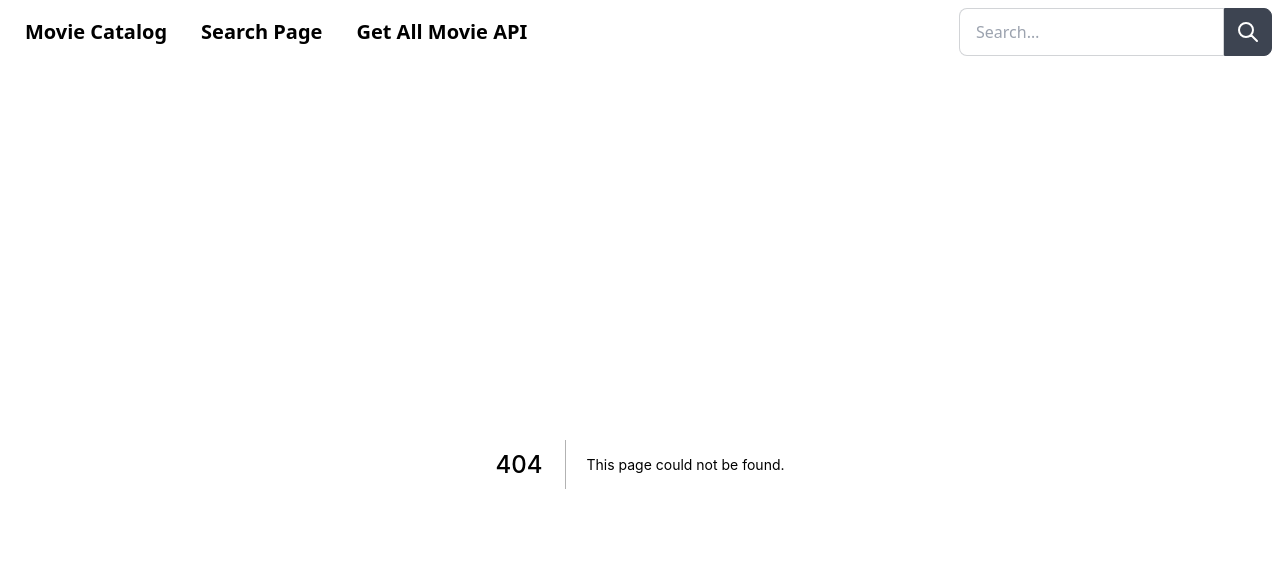
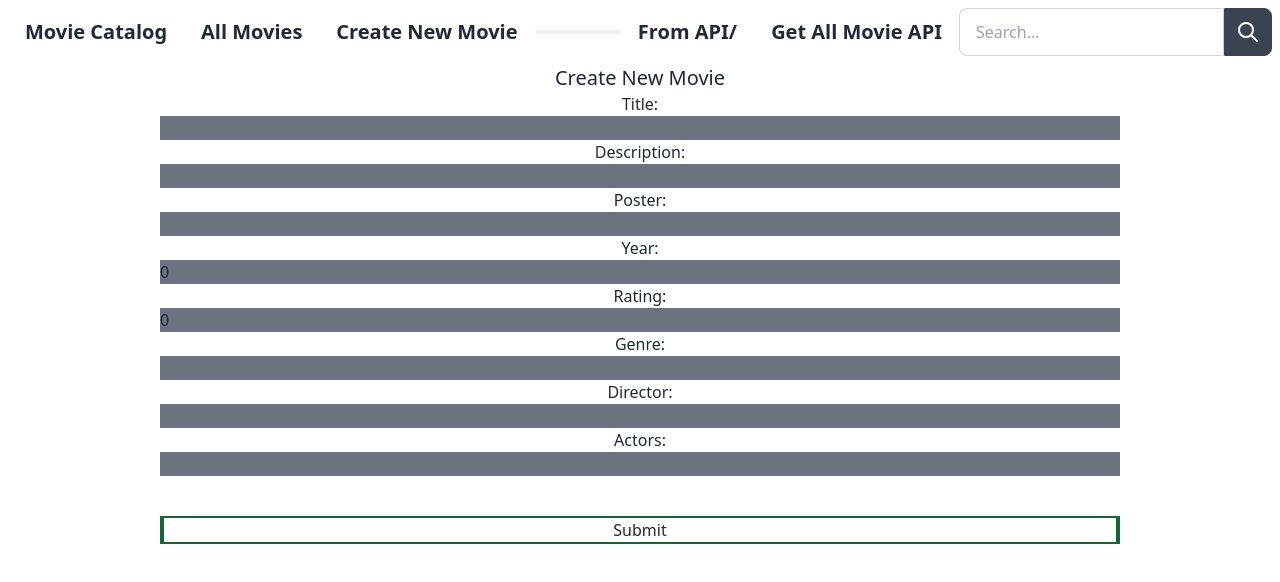
Before and after one commit to DamnStation/movie_catalog, a Next.js app: page /create_new_movie_form in a window 1280 px wide. Before the commit this address had no page. Shown: the top 582 px of the page. Built offline with nearby package versions, Linux system fonts and the light colour scheme.

Commit message:
Created "Create New Movie" form and edited API

```diff
--- a/components/Hero/index.tsx
+++ b/components/Hero/index.tsx
@@ -1,9 +1,11 @@
+import Image from "next/image";
+
 export default function index() {
   return (
     <div className="hero bg-base-200">
       <div className="hero-content flex-col lg:flex-row-reverse">
         <img
-          src="https://api.lorem.space/image/movie?w=260&h=400"
+          src={"https://api.lorem.space/image/movie?w=260&h=400"}
           className="max-w-sm rounded-lg shadow-2xl"
         />
         <div>
--- a/components/_Layout/index.tsx
+++ b/components/_Layout/index.tsx
@@ -15,9 +15,16 @@ const _Layout = ({ children }: Props) => {
               Movie Catalog
             </div>
           </Link>
-          <Link href="/search">
-            <div className="btn btn-ghost normal-case text-xl">Search Page</div>
+          <Link href="/movies">
+            <div className="btn btn-ghost normal-case text-xl">All Movies</div>
           </Link>
+          <Link href="/create_new_movie_form">
+            <div className="btn btn-ghost normal-case text-xl">
+              Create New Movie
+            </div>
+          </Link>
+          <line className="w-full h-1 bg-base-200" />
+          <div className="btn btn-ghost normal-case text-xl">From API/</div>
           <Link href="/api/movies">
             <div className="btn btn-ghost normal-case text-xl">
               Get All Movie API
--- a/next.config.js
+++ b/next.config.js
@@ -3,4 +3,9 @@ const nextConfig = {
   reactStrictMode: true,
 };
 
+module.exports = {
+  images: {
+    domains: ["api.lorem.space"],
+  },
+};
 module.exports = nextConfig;
--- a/pages/api/movies/[id].ts
+++ b/pages/api/movies/[id].ts
@@ -1,6 +1,24 @@
 import { NextApiRequest, NextApiResponse } from "next";
 import { connect } from "../../../utils/connection";
 import { ResponseFuncs } from "../../../utils/types";
+
+type Movie = {
+  _id: string;
+  title: string;
+  description: string;
+  poster: string;
+  year: number;
+  rating: number;
+  genre: {
+    _id: string;
+    name: string;
+  }[];
+  director: string;
+  actors: {
+    name: string;
+    role: string;
+  }[];
+};
 
 const handler = async (req: NextApiRequest, res: NextApiResponse) => {
   //capture request method, we type it as a key of ResponseFunc to reduce typing later
@@ -25,29 +43,8 @@ const handler = async (req: NextApiRequest, res: NextApiResponse) => {
 
   //if the request method is PUT, update the movie
   if (method === "PUT") {
-    const {
-      title,
-      description,
-      image,
-      year,
-      actors,
-      genre,
-      director,
-      favorite,
-      rating,
-    } = req.body;
-    await Movie.findByIdAndUpdate(id, {
-      title,
-      description,
-      image,
-      year,
-      actors,
-      genre,
-      director,
-      favorite,
-      rating,
-    });
-    res.json({ message: "Movie Updated" });
+    const updatedMovie: Movie = req.body;
+    res.json(await Movie.findByIdAndUpdate(id, updatedMovie).catch(catcher));
   }
 
   //if the request method is DELETE, delete the movie
--- a/pages/api/movies/index.ts
+++ b/pages/api/movies/index.ts
@@ -5,21 +5,19 @@ import { ResponseFuncs } from "../../../utils/types";
 type Movie = {
   _id: string;
   title: string;
+  description: string;
+  poster: string;
   year: number;
   rating: number;
-  runtime: number;
-  genre: string;
+  genre: {
+    _id: string;
+    name: string;
+  }[];
   director: string;
-  actors: string;
-  plot: string;
-  poster: string;
-  metascore: number;
-  imdbRating: number;
-  imdbVotes: number;
-  imdbID: string;
-  type: string;
-  response: string;
-  favorite: boolean;
+  actors: {
+    name: string;
+    role: string;
+  }[];
 };
 
 const handler = async (req: NextApiRequest, res: NextApiResponse) => {
@@ -36,6 +34,12 @@ const handler = async (req: NextApiRequest, res: NextApiResponse) => {
       const { Movie } = await connect(); // connect to database
       res.json(await Movie.find({}).catch(catcher));
     },
+    // RESPONSE FOR POST REQUESTS
+    POST: async (req: NextApiRequest, res: NextApiResponse) => {
+      const { Movie } = await connect(); // connect to database
+      const newMovie: Movie = req.body;
+      res.json(await Movie.create(newMovie).catch(catcher));
+    },
   };
 
   // Check if there is a response for the particular method, if so invoke it, if not response with an error
--- /dev/null
+++ b/pages/create_new_movie_form/index.tsx
@@ -0,0 +1,192 @@
+import { NextPage } from "next";
+import Head from "next/head";
+import { useEffect, useState } from "react";
+
+type Movie = {
+  _id: string;
+  title: string;
+  description: string;
+  poster: string;
+  year: number;
+  rating: number;
+  genre: {
+    _id: string;
+    name: string;
+  }[];
+  director: string;
+  actors: {
+    name: string;
+    role: string;
+  }[];
+};
+
+const CreateNewMovieForm: NextPage = () => {
+  //POST /api/movies
+  const [movies, setMovies] = useState<Movie[]>([]);
+  const [title, setTitle] = useState("");
+  const [description, setDescription] = useState("");
+  const [poster, setPoster] = useState("");
+  const [year, setYear] = useState(0);
+  const [rating, setRating] = useState(0);
+  const [genre, setGenre] = useState("");
+  const [director, setDirector] = useState("");
+  const [actors, setActors] = useState("");
+  //POST /api/movies
+
+  return (
+    <>
+      <Head>
+        <title>Create New Movie</title>
+      </Head>
+      <div className="w-full h-full  content-center ">
+        <h1 className=" flex justify-center text-xl">Create New Movie</h1>
+        <div className="flex flex-col items-center justify-center w-full h-full">
+          <form
+            className="flex flex-col items-center justify-center w-full h-full"
+            onSubmit={(e) => {
+              e.preventDefault();
+              fetch("/api/movies", {
+                method: "POST",
+                headers: {
+                  "Content-Type": "application/json",
+                },
+                body: JSON.stringify({
+                  title,
+                  description,
+                  poster,
+                  year,
+                  rating,
+                  genre,
+                  director,
+                  actors,
+                }),
+              })
+                .then((res) => res.json())
+                .then((data) => {
+                  setMovies([...movies, data]);
+                  setTitle("");
+                  setDescription("");
+                  setPoster("");
+                  setYear(0);
+                  setRating(0);
+                  setGenre("");
+                  setDirector("");
+                  setActors("");
+                });
+            }}
+          >
+            <div className="flex flex-col items-center justify-center w-3/4 h-full">
+              <label className="text-center" htmlFor="title">
+                Title:
+              </label>
+              <input
+                className="w-full h-auto bg-gray-500"
+                type="text"
+                id="title"
+                value={title}
+                required
+                onChange={(e) => setTitle(e.target.value)}
+              />
+            </div>
+            <div className="flex flex-col items-center justify-center w-3/4 h-full">
+              <label className="text-center" htmlFor="description">
+                Description:
+              </label>
+              <input
+                className="w-full h-auto bg-gray-500"
+                type="text"
+                id="description"
+                value={description}
+                required
+                onChange={(e) => setDescription(e.target.value)}
+              />
+            </div>
+            <div className="flex flex-col items-center justify-center w-3/4 h-full">
+              <label className="text-center" htmlFor="poster">
+                Poster:
+              </label>
+              <input
+                className="w-full h-auto bg-gray-500"
+                type="text"
+                id="poster"
+                value={poster}
+                required
+                onChange={(e) => setPoster(e.target.value)}
+              />
+            </div>
+            <div className="flex flex-col items-center justify-center w-3/4 h-full">
+              <label className="text-center" htmlFor="year">
+                Year:
+              </label>
+              <input
+                className="w-full h-auto bg-gray-500"
+                type="range min=1970 max=2055"
+                id="year"
+                value={year}
+                required
+                onChange={(e) => setYear(Number(e.target.value))}
+              />
+            </div>
+            <div className="flex flex-col items-center justify-center w-3/4 h-full">
+              <label className="text-center" htmlFor="rating">
+                Rating:
+              </label>
+              <input
+                className="w-full h-auto bg-gray-500"
+                type="range min=1 max=10"
+                id="rating"
+                value={rating}
+                required
+                onChange={(e) => setRating(Number(e.target.value))}
+              />
+            </div>
+            <div className="flex flex-col items-center justify-center w-3/4 h-full">
+              <label className="text-center" htmlFor="genre">
+                Genre:
+              </label>
+              <input
+                className="w-full h-auto bg-gray-500"
+                type="text"
+                id="genre"
+                value={genre}
+                required
+                onChange={(e) => setGenre(e.target.value)}
+              />
+            </div>
+            <div className="flex flex-col items-center justify-center w-3/4 h-full">
+              <label className="text-center" htmlFor="director">
+                Director:
+              </label>
+              <input
+                className="w-full h-auto bg-gray-500"
+                type="text"
+                id="director"
+                value={director}
+                required
+                onChange={(e) => setDirector(e.target.value)}
+              />
+            </div>
+            <div className="flex flex-col items-center justify-center w-3/4 h-full">
+              <label className="text-center" htmlFor="actors">
+                Actors:
+              </label>
+              <input
+                className="w-full h-auto bg-gray-500"
+                type="text"
+                id="actors"
+                value={actors}
+                required
+                onChange={(e) => setActors(e.target.value)}
+              />
+            </div>
+            <div className="flex flex-col items-center justify-center w-3/4 h-full border-4 border-y-2 border-green-800 m-10 ">
+              <button className="w-full h-auto ">Submit</button>
+            </div>
+          </form>
+        </div>
+      </div>
+    </>
+  );
+};
+
+export default CreateNewMovieForm;
--- a/pages/index.tsx
+++ b/pages/index.tsx
@@ -3,11 +3,12 @@ import Head from "next/head";
 import Hero from "../components/Hero";
 import Favorites from "../components/Favorites";
 import Divider from "../components/Divider";
+
 const Home: NextPage = () => {
   return (
     <>
       <Head>
-        <title>Create Next App</title>
+        <title>Movie Catalog</title>
         <meta name="description" content="Generated by create next app" />
         <link rel="icon" href="/favicon.ico" />
       </Head>
--- a/pages/movies/index.tsx
+++ b/pages/movies/index.tsx
@@ -1,26 +1,49 @@
 import type { NextPage } from "next";
 import Head from "next/head";
-import { useRouter } from "next/router";
+import Image from "next/image";
 import { useEffect, useState } from "react";
 
 type Movie = {
+  _id: string;
   title: string;
-  image: string | undefined;
-  rating: number | undefined;
+  description: string;
+  poster: string;
+  year: number;
+  rating: number;
+  genre: {
+    _id: string;
+    name: string;
+  }[];
+  director: string;
+  actors: {
+    name: string;
+    role: string;
+  }[];
 };
+const Movies: NextPage = () => {
+  // Get all movies from the database
+  const [movies, setMovies] = useState<Movie[]>([]);
 
-const Movies: NextPage = () => {
-  const router = useRouter();
-  const [movies, setMovies] = useState<Movie[]>([]);
+  // Fetch all movies from the database
   useEffect(() => {
-    const fetchData = async () => {
-      const res = await fetch("/api/movies");
-      const movies = await res.json();
-      setMovies(movies);
-    };
-    fetchData();
+    fetch("/api/movies")
+      .then((res) => res.json())
+      .then((data) => setMovies(data));
   }, []);
 
+  // Delete a movie from the database
+  const deleteMovie = (id: string) => {
+    fetch(`/api/movies/${id}`, {
+      method: "DELETE",
+    })
+      .then((res) => res.json()) // Get the response from the server
+      .then((data) => {
+        // Update the movies array
+        setMovies(movies.filter((movie) => movie._id !== id));
+      });
+  };
+
+  // Render all movies
   return (
     <>
       <Head>
@@ -28,43 +51,30 @@ const Movies: NextPage = () => {
       </Head>
       <div className="w-full h-full flex content-center ">
         <h1 className="">Movies</h1>
-
-        <ul>
+        <div className="flex flex-col items-center justify-center w-full h-full">
           {movies.map((movie) => (
-            <li key={movie.title}>
-              <a href={`/movies/${movie.title}`}>{movie.title}</a>
-            </li>
+            <div className="flex flex-col items-center justify-center w-full h-full">
+              <div className="flex flex-col items-center justify-center w-full h-full">
+                <img src={movie.poster} alt={movie.title} />
+                <div className="text-center text-4xl ">{movie.poster}</div>
+                <div className="text-center text-4xl ">{movie.title}</div>
+                <div className="text-center text-4xl ">{movie.description}</div>
+                <div className="text-center text-4xl ">{movie.year}</div>
+                <div className="text-center text-4xl ">{movie.rating}</div>
+                <div className="text-center text-4xl ">{movie.director}</div>
+              </div>
+              <button
+                className="bg-red-500 hover:bg-red-700 text-white font-bold py-2 px-4 rounded"
+                onClick={() => deleteMovie(movie._id)}
+              >
+                Delete
+              </button>
+            </div>
           ))}
-        </ul>
+        </div>
       </div>
     </>
   );
 };
 
-// const Movies: NextPage = () => {
-//   const router = useRouter();
-//   const { name } = router.query;
-//   return (
-//     <>
-//       <Head>
-//         <title>{name}</title>
-//         <meta name="description" content="Generated by create next app" />
-//         <link rel="icon" href="/favicon.ico" />
-//       </Head>
-//       <main>
-//         <div className="text-center text-4xl ">Movies List page</div>
-//         <div className="flex justify-center">
-//           <div className="w-1/2">
-//             <div className="flex flex-wrap">
-//               {}
-//             </div>
-//           </div>
-//         </div>
-//       </main>
-
-//       <footer></footer>
-//     </>
-//   );
-// };
-
 export default Movies;
--- a/pages/search/[search].tsx
+++ /dev/null
@@ -1,28 +0,0 @@
-import type { NextPage } from "next";
-import Head from "next/head";
-import { useRouter } from "next/router";
-
-type Props = {
-  movieSearch: string;
-};
-
-const Search: NextPage = (Props) => {
-  const router = useRouter();
-  const { movieSearch } = router.query;
-  return (
-    <>
-      <Head>
-        <title>{movieSearch}</title>
-        <meta name="description" content="Generated by create next app" />
-        <link rel="icon" href="/favicon.ico" />
-      </Head>
-      <main>
-        <div className="text-center text-4xl ">Search page for: {}</div>
-      </main>
-
-      <footer></footer>
-    </>
-  );
-};
-
-export default Search;
--- a/pages/search/index.tsx
+++ /dev/null
@@ -1,25 +0,0 @@
-import type { NextPage } from "next";
-import Head from "next/head";
-import { useRouter } from "next/router";
-
-const Search: NextPage = () => {
-  const router = useRouter();
-  const { name } = router.query;
-
-  return (
-    <div>
-      <Head>
-        <title>{name}</title>
-        <meta name="description" content="Generated by create next app" />
-        <link rel="icon" href="/favicon.ico" />
-      </Head>
-      <main>
-        <div className="text-center text-4xl ">ss</div>
-      </main>
-
-      <footer></footer>
-    </div>
-  );
-};
-
-export default Search;
--- a/utils/connection.ts
+++ b/utils/connection.ts
@@ -11,17 +11,27 @@ export const connect = async () => {
     .catch((err) => console.log(err));
   console.log("Mongoose Connection Established");
 
-  // OUR Movie SCHEMA
+  // Movie SCHEMA
   const MovieSchema = new mongoose.Schema({
+    _id: String,
     title: String,
     description: String,
-    image: String,
+    poster: String,
     year: Number,
-    actors: String,
-    genre: String,
-    director: String,
-    favorite: Boolean,
     rating: Number,
+    genre: [
+      {
+        _id: String,
+        name: String,
+        director: String,
+      },
+    ],
+    actors: [
+      {
+        name: String,
+        role: String,
+      },
+    ],
   });
 
   // OUR Movie MODEL
```
